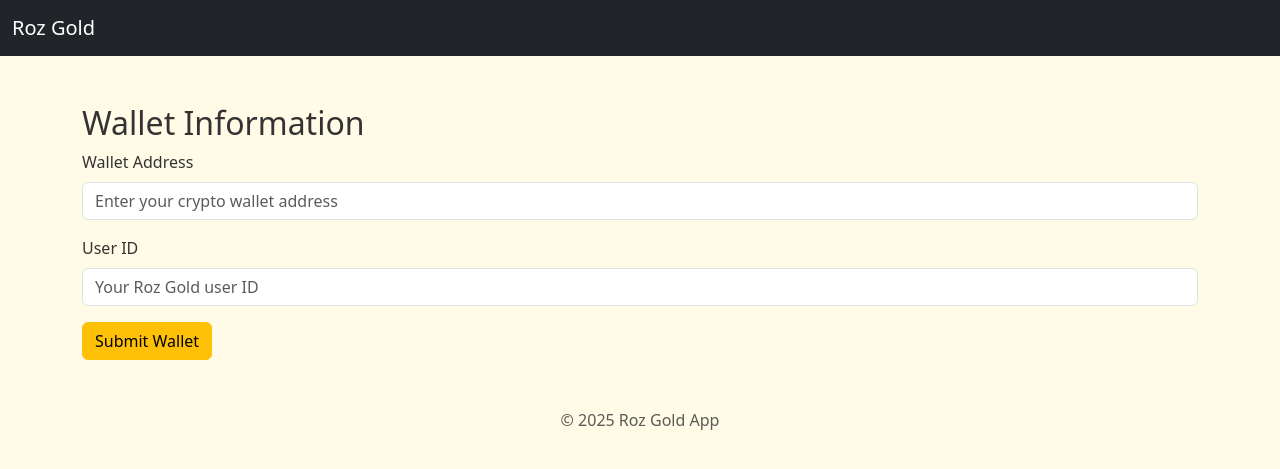
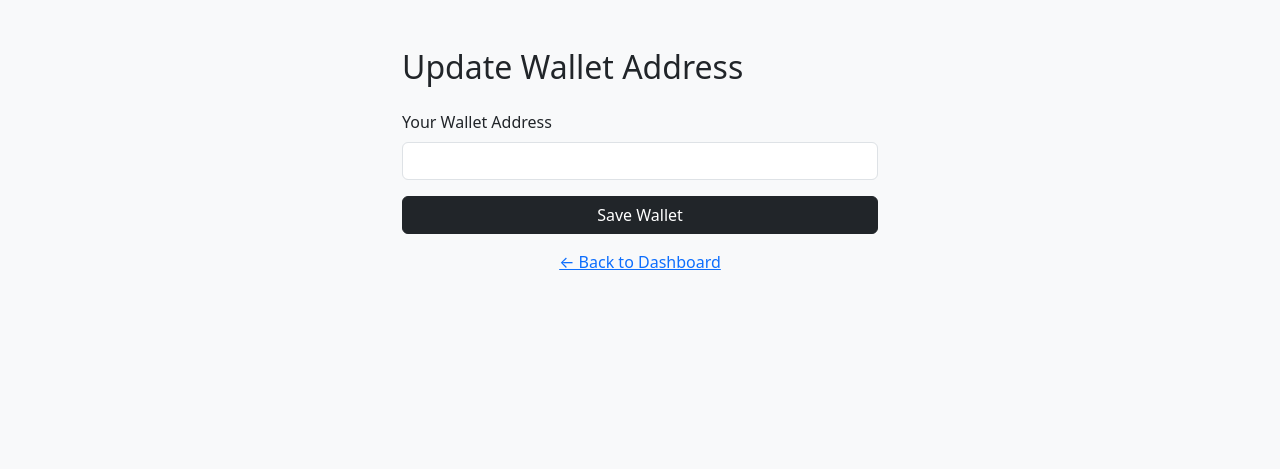
Before and after one commit to tradejuncki65/rozgold-clean, a Flask app: page /wallet in a window 1280 px wide. Shown: the top 469 px of the page. Run offline with Flask 3, Linux system fonts and the light colour scheme; the visitor is signed in with stand-in values (Sample User, id 1).

Commit message:
Update wallet_form.html

```diff
--- a/templates/wallet_form.html
+++ b/templates/wallet_form.html
@@ -2,34 +2,20 @@
 <html lang="en">
 <head>
   <meta charset="UTF-8">
-  <meta name="viewport" content="width=device-width, initial-scale=1">
-  <title>Wallet Form – Roz Gold</title>
+  <title>Update Wallet – Roz Gold</title>
   <link rel="stylesheet" href="https://cdn.jsdelivr.net/npm/bootstrap@5.3.0/dist/css/bootstrap.min.css">
 </head>
-<body style="background-color:#fffbe6; color:#333;">
-  <nav class="navbar navbar-expand-lg navbar-dark bg-dark">
-    <div class="container-fluid">
-      <a class="navbar-brand" href="index.html">Roz Gold</a>
-    </div>
-  </nav>
-
-  <div class="container mt-5">
-    <h2>Wallet Information</h2>
-    <form>
+<body class="bg-light text-dark">
+  <div class="container mt-5" style="max-width: 500px;">
+    <h2 class="mb-4">Update Wallet Address</h2>
+    <form method="POST">
       <div class="mb-3">
-        <label for="walletAddress" class="form-label">Wallet Address</label>
-        <input type="text" class="form-control" id="walletAddress" placeholder="Enter your crypto wallet address">
+        <label for="wallet" class="form-label">Your Wallet Address</label>
+        <input type="text" name="wallet" class="form-control" value="{{ user.wallet_address or '' }}" required>
       </div>
-      <div class="mb-3">
-        <label for="userId" class="form-label">User ID</label>
-        <input type="text" class="form-control" id="userId" placeholder="Your Roz Gold user ID">
-      </div>
-      <button type="submit" class="btn btn-warning">Submit Wallet</button>
+      <button type="submit" class="btn btn-dark w-100">Save Wallet</button>
+      <p class="mt-3 text-center"><a href="/dashboard">← Back to Dashboard</a></p>
     </form>
   </div>
-
-  <footer class="text-center mt-5 mb-3 text-muted">
-    &copy; 2025 Roz Gold App
-  </footer>
 </body>
 </html>
```
